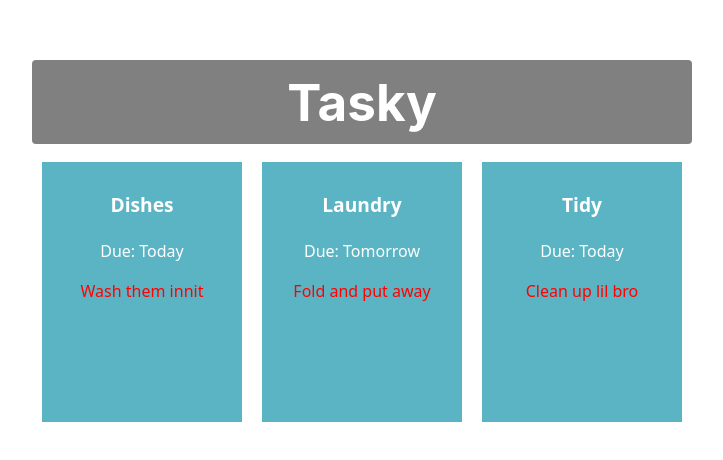
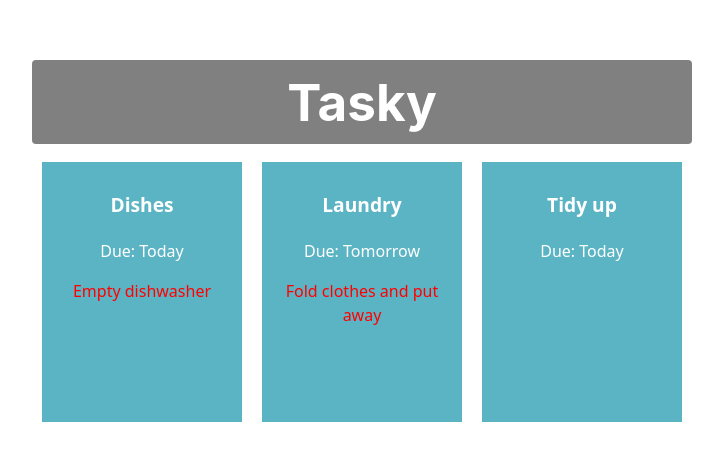
Before and after one commit to Dcan333/react-basics-labs, a React (Vite) app in the folder tasky/: page / in a window 1280 px wide. Shown: the part 158-618 px from the top of the page, without its empty margins (8-731 px from the left). Built offline with nearby package versions, Linux system fonts and the light colour scheme.

Commit message:
changed stuff in lab

```diff
--- a/tasky/src/App.jsx
+++ b/tasky/src/App.jsx
@@ -1,16 +1,26 @@
 import './App.css';
 import Task from './components/Task';
+import React, { useState } from 'react';
+
 
 function App() {
+  const [taskState, setTaskState] = useState({
+    tasks: [
+      { title: "Dishes", description: "Empty dishwasher", deadline: "Today" },
+      { title: "Laundry", description: "Fold clothes and put away", deadline: "Tomorrow" },
+      { title: "Tidy up", deadline: "Today" }
+    ]
+  });
+
   return (
     <div className="container">
       <h1>Tasky</h1>
-      <Task title="Dishes" deadline="Today" description="Wash them innit" />
-      <Task title="Laundry" deadline="Tomorrow" description="Fold and put away">
-      </Task>
-      <Task title="Tidy" deadline="Today" description="Clean up lil bro" />
+      <Task title={taskState.tasks[0].title} deadline={taskState.tasks[0].deadline} description={taskState.tasks[0].description} />
+      <Task title={taskState.tasks[1].title} deadline={taskState.tasks[1].deadline} description={taskState.tasks[1].description} />
+      <Task title={taskState.tasks[2].title} deadline={taskState.tasks[2].deadline} description={taskState.tasks[2].description} />
     </div>
   );
+
 }
 
 export default App;
```
